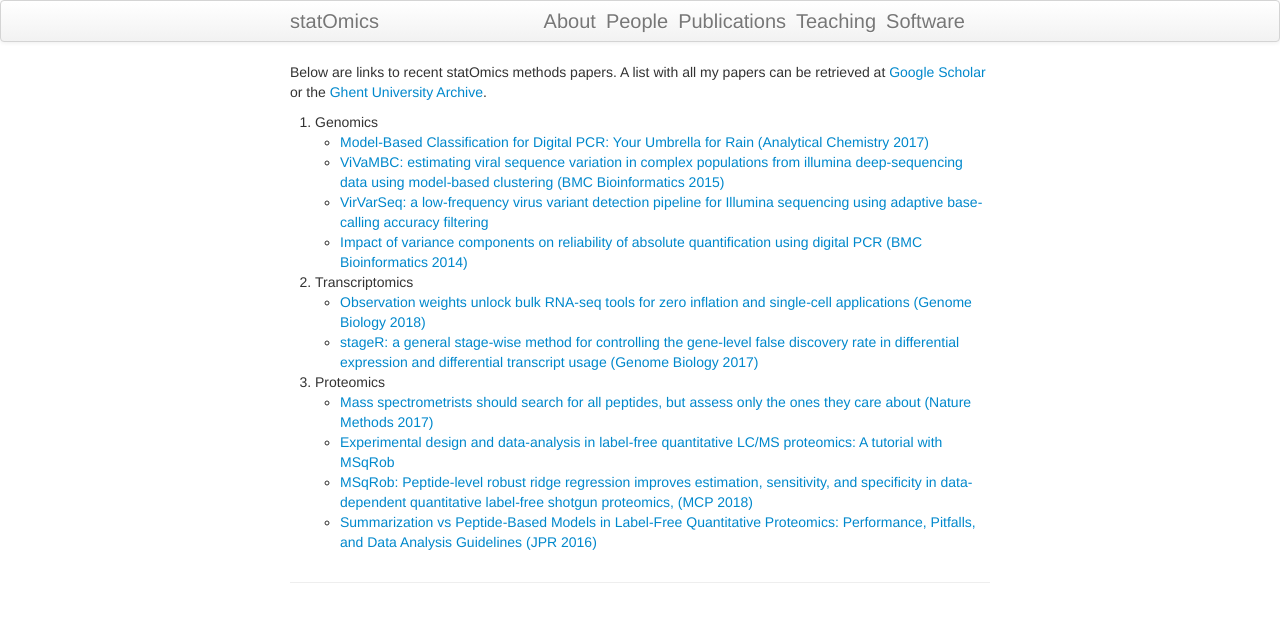
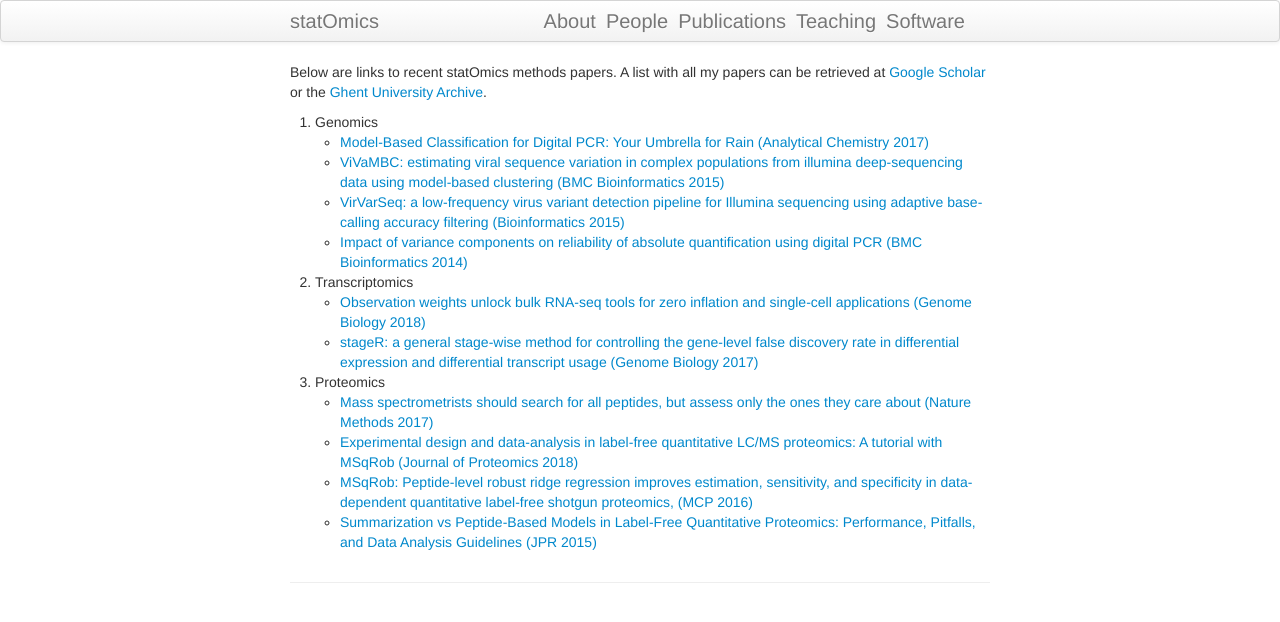
Before and after one commit to statOmics/statOmics.github.io, a Jekyll site: the page built from pages/publications.md, in a window 1280 px wide. Shown: the top 622 px of the page. Built offline with Jekyll 4.4.1, drawn with Linux system fonts in a browser that asks for light colours.

Commit message:
updated bio

```diff
--- a/pages/publications.md
+++ b/pages/publications.md
@@ -9,7 +9,7 @@ A list with all my papers can be retrieved at [Google Scholar](https://scholar.g
 1. Genomics
   - [Model-Based Classification for Digital PCR: Your Umbrella for Rain (Analytical Chemistry 2017)](https://www.ncbi.nlm.nih.gov/pubmed/28350455)
   - [ViVaMBC: estimating viral sequence variation in complex populations from illumina deep-sequencing data using model-based clustering (BMC Bioinformatics 2015)](https://www.ncbi.nlm.nih.gov/pubmed/25887734)
-  - [VirVarSeq: a low-frequency virus variant detection pipeline for Illumina sequencing using adaptive base-calling accuracy filtering](https://www.ncbi.nlm.nih.gov/pubmed/25178459)
+  - [VirVarSeq: a low-frequency virus variant detection pipeline for Illumina sequencing using adaptive base-calling accuracy filtering (Bioinformatics 2015)](https://www.ncbi.nlm.nih.gov/pubmed/25178459)
   - [Impact of variance components on reliability of absolute quantification using digital PCR (BMC Bioinformatics 2014)](https://www.ncbi.nlm.nih.gov/pubmed/25147026)
 
 2. Transcriptomics
@@ -18,6 +18,6 @@ A list with all my papers can be retrieved at [Google Scholar](https://scholar.g
 
 3. Proteomics
   - [Mass spectrometrists should search for all peptides, but assess only the ones they care about (Nature Methods 2017)](https://www.ncbi.nlm.nih.gov/pubmed/28661493)
-  - [Experimental design and data-analysis in label-free quantitative LC/MS proteomics: A tutorial with MSqRob](https://www.ncbi.nlm.nih.gov/pubmed/28391044)
-  - [MSqRob: Peptide-level robust ridge regression improves estimation, sensitivity, and specificity in data-dependent quantitative label-free shotgun proteomics, (MCP 2018)](https://www.ncbi.nlm.nih.gov/pubmed/26566788)
-  - [Summarization vs Peptide-Based Models in Label-Free Quantitative Proteomics: Performance, Pitfalls, and Data Analysis Guidelines (JPR 2016)](https://www.ncbi.nlm.nih.gov/pubmed/25827922)
+  - [Experimental design and data-analysis in label-free quantitative LC/MS proteomics: A tutorial with MSqRob (Journal of Proteomics 2018)](https://www.ncbi.nlm.nih.gov/pubmed/28391044)
+  - [MSqRob: Peptide-level robust ridge regression improves estimation, sensitivity, and specificity in data-dependent quantitative label-free shotgun proteomics, (MCP 2016)](https://www.ncbi.nlm.nih.gov/pubmed/26566788)
+  - [Summarization vs Peptide-Based Models in Label-Free Quantitative Proteomics: Performance, Pitfalls, and Data Analysis Guidelines (JPR 2015)](https://www.ncbi.nlm.nih.gov/pubmed/25827922)
```
